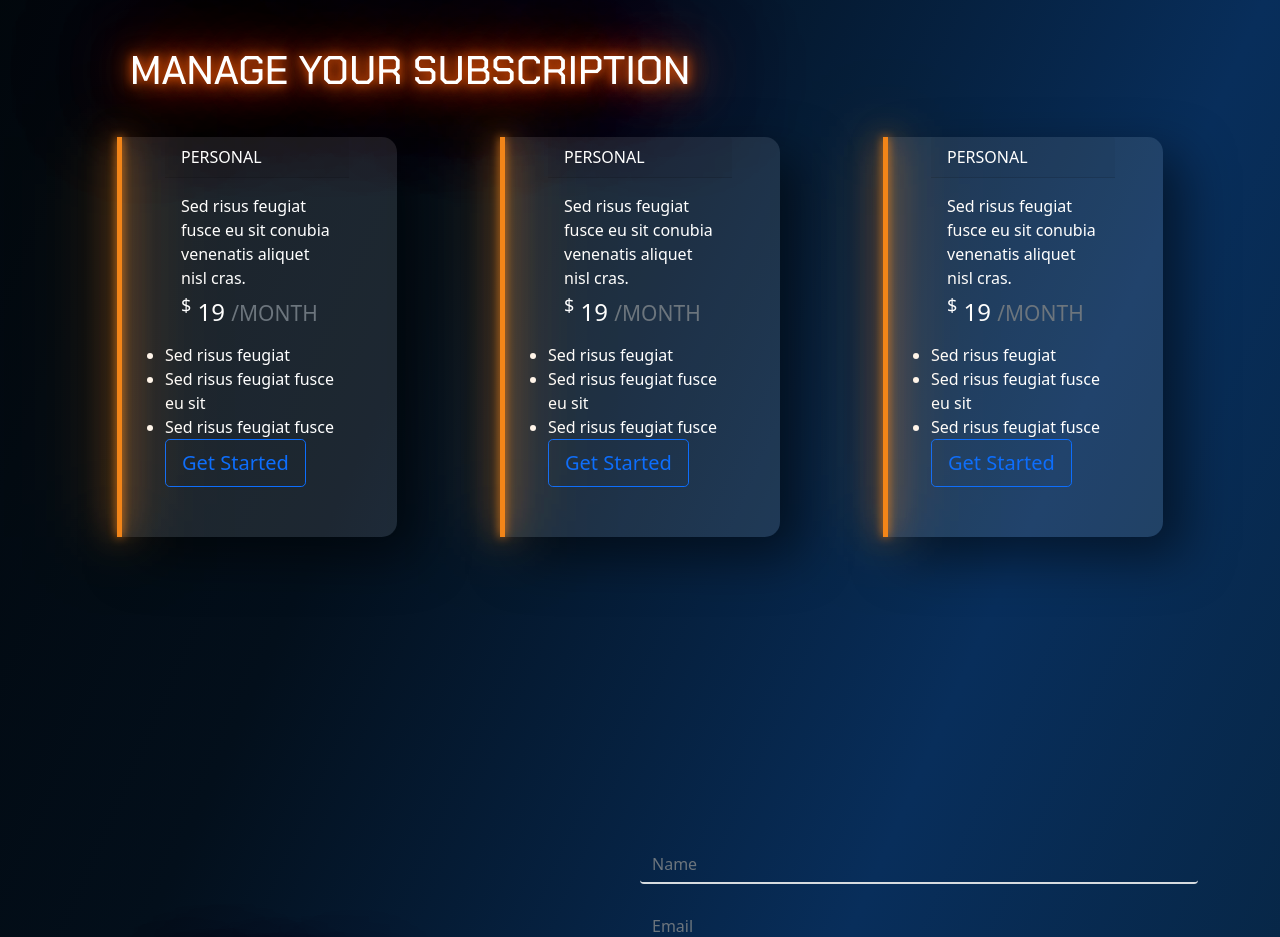
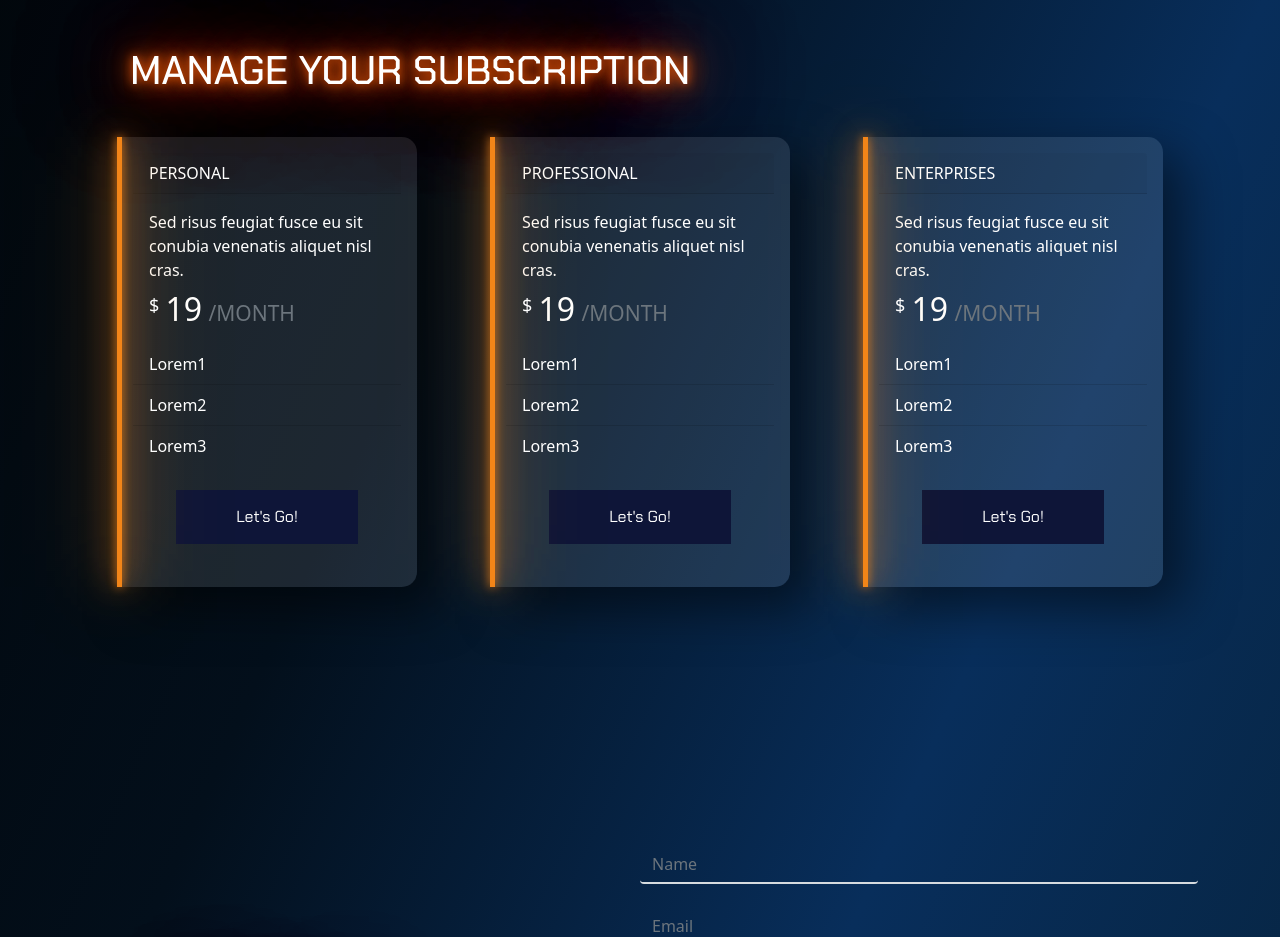
Before and after one commit to Cintya01/Proyecto-Blocknary, a plain HTML site: page index.html in a window 1280 px wide. Shown: the part 2220-3157 px from the top of the page. Drawn offline with nearby package versions, Linux system fonts and the light colour scheme.

Commit message:
ultimos cambios precios

```diff
--- a/index.html
+++ b/index.html
@@ -163,91 +163,75 @@
         </div>
         <div class="subscription-cont">
          <div class="price-card">
-            <div class="content">
             <div class="neon-bars"></div>
-                <div class="px-5">
+                <div class="px-3 mt-3 w-100">
                     <div class="card-header text-uppercase">
                         Personal
                     </div>
-               <div class="card-body">
+                <div class="card-body flex">
                     <p class="card-title">Sed risus feugiat fusce eu sit conubia venenatis aliquet nisl cras.</p>
                     <h4 class="card-text">
                     <sup class="pricing-box-currency">$</sup>
-                   <span class="pricing-box-price">19</span>
+                    <span class="pricing-box-price fs-2">19</span>
                     <small class="text-muted text-uppercase">/month</small>
                     </h4>
                </div>
-               <ul class="list-group list-group-flush px-0">
-                 <li >Sed risus feugiat</li>
-                 <li >Sed risus feugiat fusce eu sit</li>
-                 <li >Sed risus feugiat fusce</li>
+                <ul class="list-group list-group-flush flex mb-4 px-0">
+                    <li class="list-group-item bg-transparent text-white">Lorem1</li>
+                    <li class="list-group-item bg-transparent text-white">Lorem2</li>
+                    <li class="list-group-item bg-transparent text-white ">Lorem3</li>
                  </ul>
-               <a href="#" class="btn btn-outline-primary btn-lg align-self-center">Get Started</a>
+               <div class="text-center"><a href="#"><button class="btn-form text-capitalize" name="submit" type="submit">Let's Go!</button></a></div>
 
                 </div>
         </div>
 
+        <div class="price-card">
+            <div class="neon-bars"></div>
+                <div class="px-3 mt-3 w-100">
+                    <div class="card-header text-uppercase">
+                        Professional
                     </div>
-
-        <div class="price-card">
-            <div class="content">
-                <div class="neon-bars"></div>
-                <div class="px-5">
-               <div class="card-header text-uppercase">
-                 Personal
-               </div>
-               <div class="card-body">
+                <div class="card-body flex">
                     <p class="card-title">Sed risus feugiat fusce eu sit conubia venenatis aliquet nisl cras.</p>
                     <h4 class="card-text">
                     <sup class="pricing-box-currency">$</sup>
-                   <span class="pricing-box-price">19</span>
+                    <span class="pricing-box-price fs-2">19</span>
                     <small class="text-muted text-uppercase">/month</small>
                     </h4>
                </div>
-               <ul class="list-group list-group-flush px-0">
-                 <li >Sed risus feugiat</li>
-                 <li >Sed risus feugiat fusce eu sit</li>
-                 <li >Sed risus feugiat fusce</li>
+                <ul class="list-group list-group-flush flex mb-4 px-0">
+                    <li class="list-group-item bg-transparent text-white">Lorem1</li>
+                    <li class="list-group-item bg-transparent text-white">Lorem2</li>
+                    <li class="list-group-item bg-transparent text-white ">Lorem3</li>
                  </ul>
-               <a href="#" class="btn btn-outline-primary btn-lg align-self-center">Get Started</a>
-
-             </div>
-
-
-            </div>
-
-        </div>
-
-        <div class="price-card">
-            <div class="content">
-                <div class="neon-bars"></div>
-                <div class="px-5">
-               <div class="card-header text-uppercase">
-                 Personal
-               </div>
-               <div class="card-body">
-                 <p class="card-title">Sed risus feugiat fusce eu sit conubia venenatis aliquet nisl cras.</p>
-                 <h4 class="card-text">
-                   <sup class="pricing-box-currency">$</sup>
-                   <span class="pricing-box-price">19</span>
-                   <small class="text-muted text-uppercase">/month</small>
-                 </h4>
-               </div>
-               <ul class="list-group list-group-flush px-0">
-                 <li >Sed risus feugiat</li>
-                 <li >Sed risus feugiat fusce eu sit</li>
-                 <li >Sed risus feugiat fusce</li>
-               </ul>
-               <a href="#" class="btn btn-outline-primary btn-lg align-self-center">Get Started</a>
-
-             </div>
-
-
-            </div>
+               <div class="text-center"><a href="#"><button class="btn-form text-capitalize" name="submit" type="submit">Let's Go!</button></a></div>
 
                 </div>
         </div>
 
+        <div class="price-card">
+            <div class="neon-bars"></div>
+                <div class="px-3 mt-3 w-100">
+                    <div class="card-header text-uppercase">
+                        Enterprises
+                    </div>
+                <div class="card-body flex">
+                    <p class="card-title">Sed risus feugiat fusce eu sit conubia venenatis aliquet nisl cras.</p>
+                    <h4 class="card-text">
+                    <sup class="pricing-box-currency">$</sup>
+                    <span class="pricing-box-price fs-2">19</span>
+                    <small class="text-muted text-uppercase">/month</small>
+                    </h4>
+               </div>
+                <ul class="list-group list-group-flush flex mb-4 px-0">
+                    <li class="list-group-item bg-transparent text-white">Lorem1</li>
+                    <li class="list-group-item bg-transparent text-white">Lorem2</li>
+                    <li class="list-group-item bg-transparent text-white ">Lorem3</li>
+                 </ul>
+               <div class="text-center"><a href="#"><button class="btn-form text-capitalize" name="submit" type="submit">Let's Go!</button></a></div>
+
+                </div>
         </div>
 
     </section>
--- a/scss/style.css
+++ b/scss/style.css
@@ -399,8 +399,8 @@ section .view{
 
 .subscription-cont .price-card{
     position: relative;
-    width: 280px;
-    height: 400px;
+    width: 300px;
+    height: 450px;
     margin: 5px;
     box-shadow: 20px 20px 50px rgba(0,0,0,0.5);
     background: rgba(255,255,255,0.1);
@@ -427,3 +427,11 @@ section .view{
     transform: scale(1.05);
     transition: 0.4s linear 0.2s;
 }
+
+@media (max-width: 569px) {
+    .subscription-cont .price-card{
+        display:block;
+        width: 320px;
+        margin-bottom: 10px;
+    }
+    }
```
Lines whose indentation alone changed are shown as unchanged.
